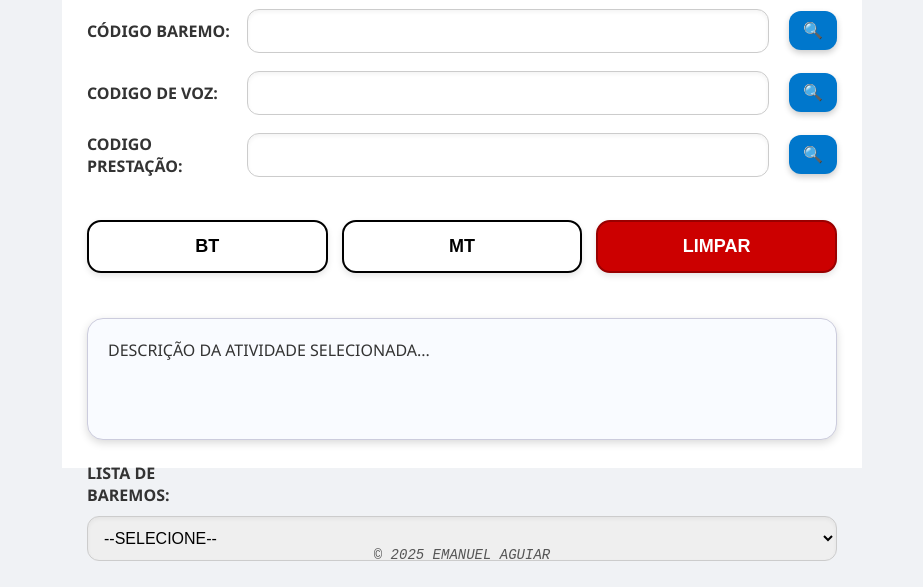
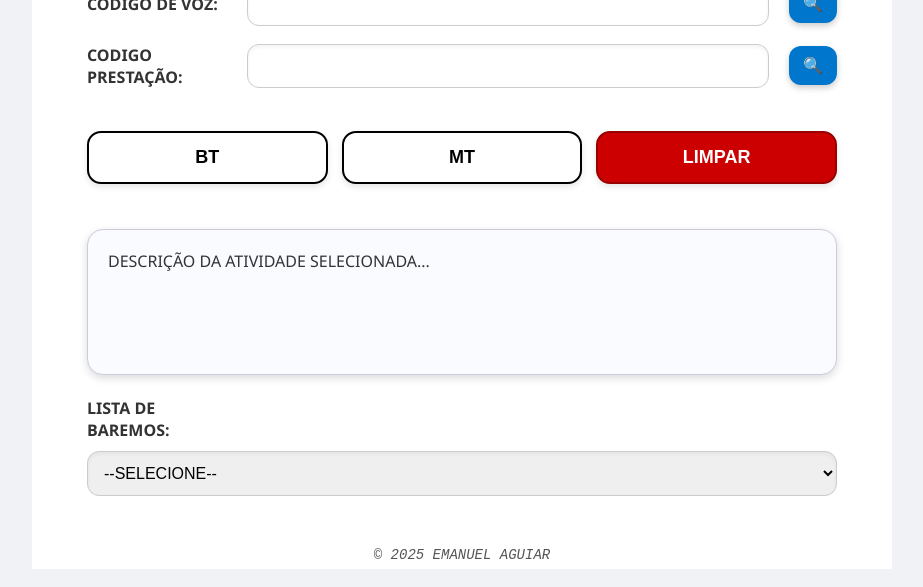
Before and after one commit to modelospadrao/consultabaremos, a plain HTML site: page index.html in a window 1280 px wide. Shown: the part 213-800 px from the top of the page, without its empty margins (178-1101 px from the left). Drawn offline with Linux system fonts and the light colour scheme.

Commit message:
Update index.html

```diff
--- a/index.html
+++ b/index.html
@@ -25,15 +25,15 @@
       display: flex;
       justify-content: center;
       align-items: center;
-      min-height: 100vh;
+      min-height: 97vh;
     }
 
     .container {
       width: 100%;
-      height: 64vh;
+      height: 84vh;
       max-width: 750px;   /* limite no desktop */
       background: #fff;
-      padding: 25px;
+      padding: 55px;
       border-radius: 0;
       box-shadow: 0 0 0 rgba(0,0,0,0);
       display: flex;
```
